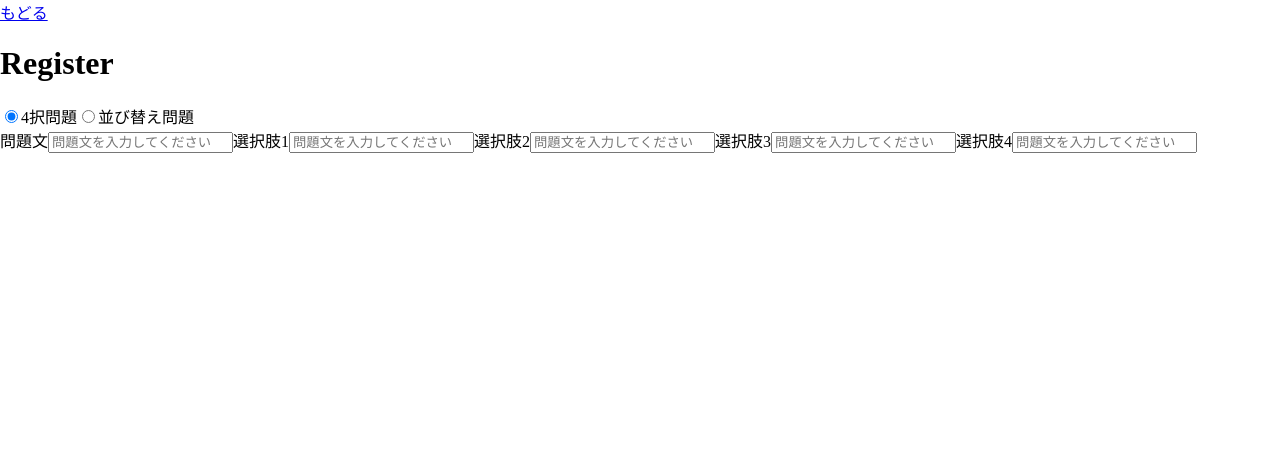
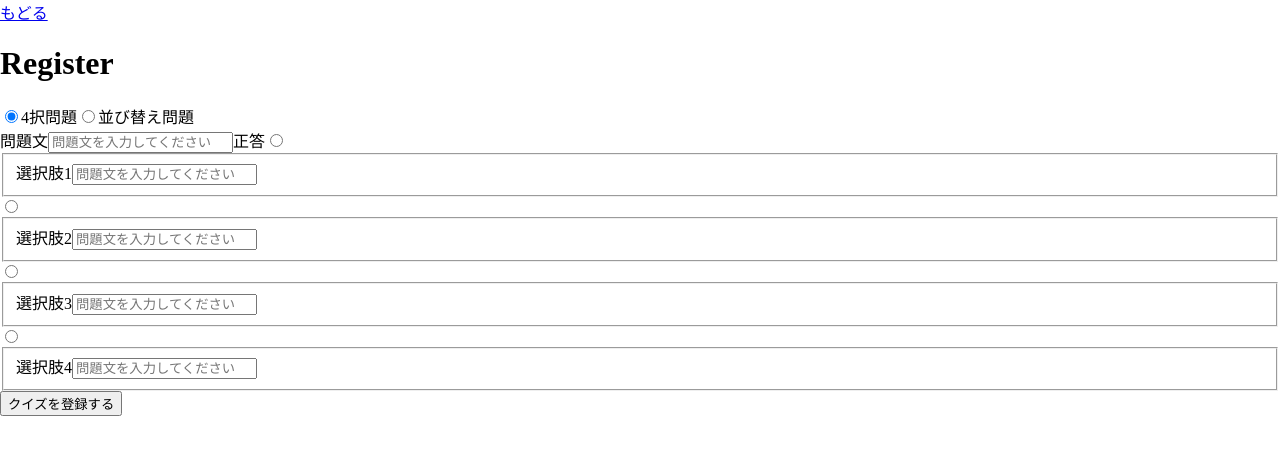
Before and after one commit to empitsu/quiz_app, a Next.js app: page /mypage/register in a window 1280 px wide. Shown: the top 454 px of the page. Built offline with nearby package versions, Linux system fonts and the light colour scheme.

Commit message:
feat: implement SelectionQuizOption and implement validation for selection quiz

```diff
--- a/components/organisms/RegisterSelectionQuiz/index.tsx
+++ b/components/organisms/RegisterSelectionQuiz/index.tsx
@@ -1,34 +1,52 @@
-type QuizOptionProps = {
-  optionId: number;
+import { useCallback } from "react";
+import { SubmitHandler, useForm } from "react-hook-form";
+import { SelectionQuizOption } from "../SelectionQuizOption";
+
+type FormValues = {
+  selectionQuizTitle: string;
+  selectionQuizOption: string[];
 };
 
-function QuizOption({ optionId }: QuizOptionProps) {
+export default function RegisterSelectionQuiz() {
+  const { register, handleSubmit, errors, clearErrors } = useForm<FormValues>();
+
+  const onSubmit = useCallback<SubmitHandler<FormValues>>((data) => {
+    console.log(data);
+  }, []);
   return (
-    <>
-      <label htmlFor="register-selection-quiz-option">{`選択肢${optionId}`}</label>
-      <input
-        type="text"
-        id={`register-selection-quiz-option${optionId}`}
-        placeholder="問題文を入力してください"
-      ></input>
-    </>
-  );
-}
-
-export default function RegisterSelectionQuiz() {
-  return (
-    <>
+    <form onSubmit={handleSubmit(onSubmit)}>
       <label htmlFor="register-quiz-title">問題文</label>
       <input
         type="text"
         id="register-quiz-title"
+        name="selectionQuizTitle"
         placeholder="問題文を入力してください"
+        ref={register({
+          required: true,
+        })}
       ></input>
+      <label htmlFor="selectionQuizCorrectAnswer">正答</label>
 
       {[...Array(4)].map((_, index) => {
-        const optionNumber = index + 1;
-        return <QuizOption key={optionNumber} optionId={optionNumber} />;
+        const optionId = index + 1;
+        return (
+          <SelectionQuizOption
+            key={optionId}
+            optionId={optionId}
+            ref={register({
+              required: true,
+            })}
+            isError={
+              !!(
+                errors.selectionQuizOption &&
+                errors.selectionQuizOption[optionId]
+              )
+            }
+          />
+        );
       })}
-    </>
+
+      <button type="submit">クイズを登録する</button>
+    </form>
   );
 }
--- a/components/organisms/RegisterSortQuiz/index.tsx
+++ b/components/organisms/RegisterSortQuiz/index.tsx
@@ -19,9 +19,6 @@ export function RegisterSortQuiz() {
     clearErrors("sortQuizOption"); // always clear errors when there is add action.
   }, [clearErrors]);
 
-  const clearOptions = () => {
-    setIndexes([]);
-  };
   const onSubmit = useCallback<SubmitHandler<FormValues>>((data) => {
     console.log(data);
   }, []);
@@ -67,9 +64,6 @@ export function RegisterSortQuiz() {
         })}
         <button onClick={onClickAddBtn}>追加する</button>
 
-        <button type="button" onClick={clearOptions}>
-          クリア
-        </button>
         <button type="submit">クイズを登録する</button>
       </form>
     </>
--- /dev/null
+++ b/components/organisms/SelectionQuizOption/index.tsx
@@ -0,0 +1,37 @@
+import { forwardRef } from "react";
+
+type QuizOptionProps = {
+  optionId: number;
+  isError: boolean;
+};
+
+export const SelectionQuizOption = forwardRef<
+  HTMLInputElement,
+  QuizOptionProps
+>(({ optionId, isError }, ref) => {
+  // nameを`SelectionQuizOption[${optionId}]`にするとsubmit時のdataが配列形式になる
+  const fieldName = `selectionQuizOption[${optionId}]`;
+  return (
+    <>
+      <input
+        type="radio"
+        name="selectionQuizCorrectAnswer"
+        value={optionId}
+        ref={ref}
+      ></input>
+      <fieldset name={fieldName} key={fieldName}>
+        <label htmlFor={fieldName}>{`選択肢${optionId}`}</label>
+        <input
+          type="text"
+          id={fieldName}
+          name={fieldName}
+          placeholder="問題文を入力してください"
+          ref={ref}
+        ></input>
+        {isError && <p>入力してください。</p>}
+      </fieldset>
+    </>
+  );
+});
+
+SelectionQuizOption.displayName = "SelectionQuizOption";
```
